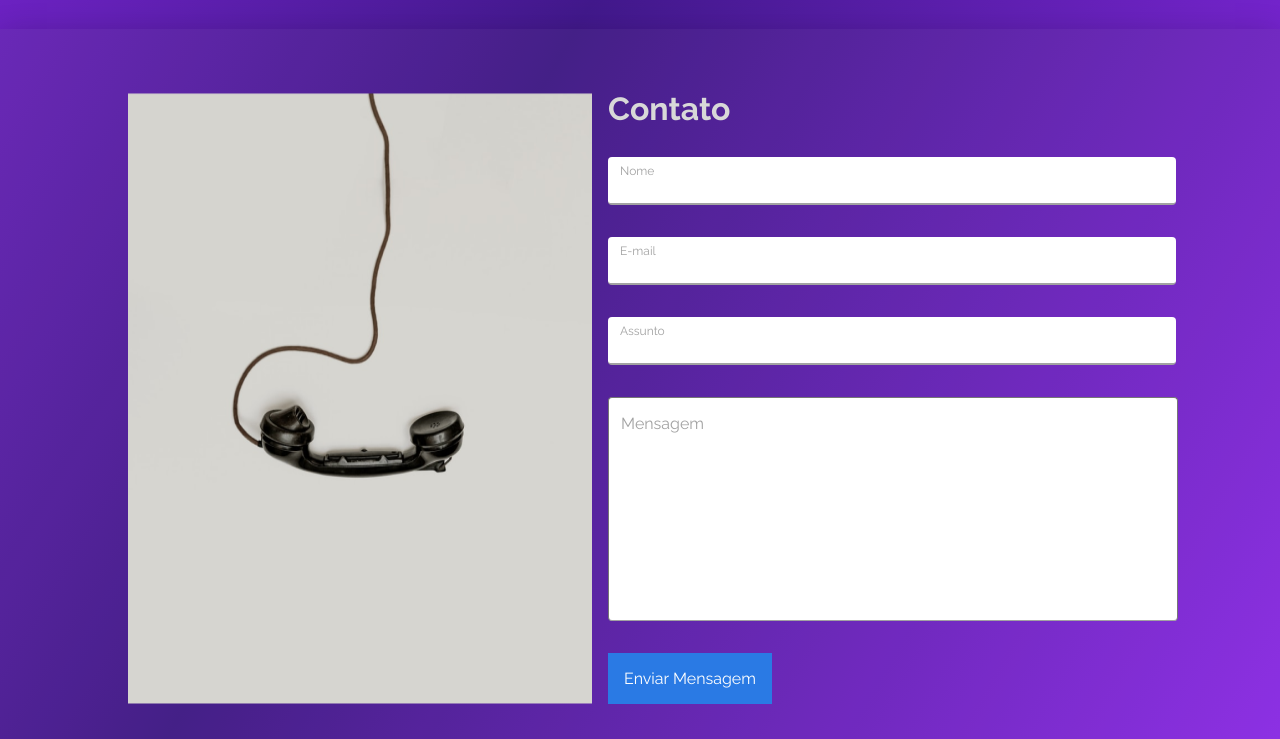
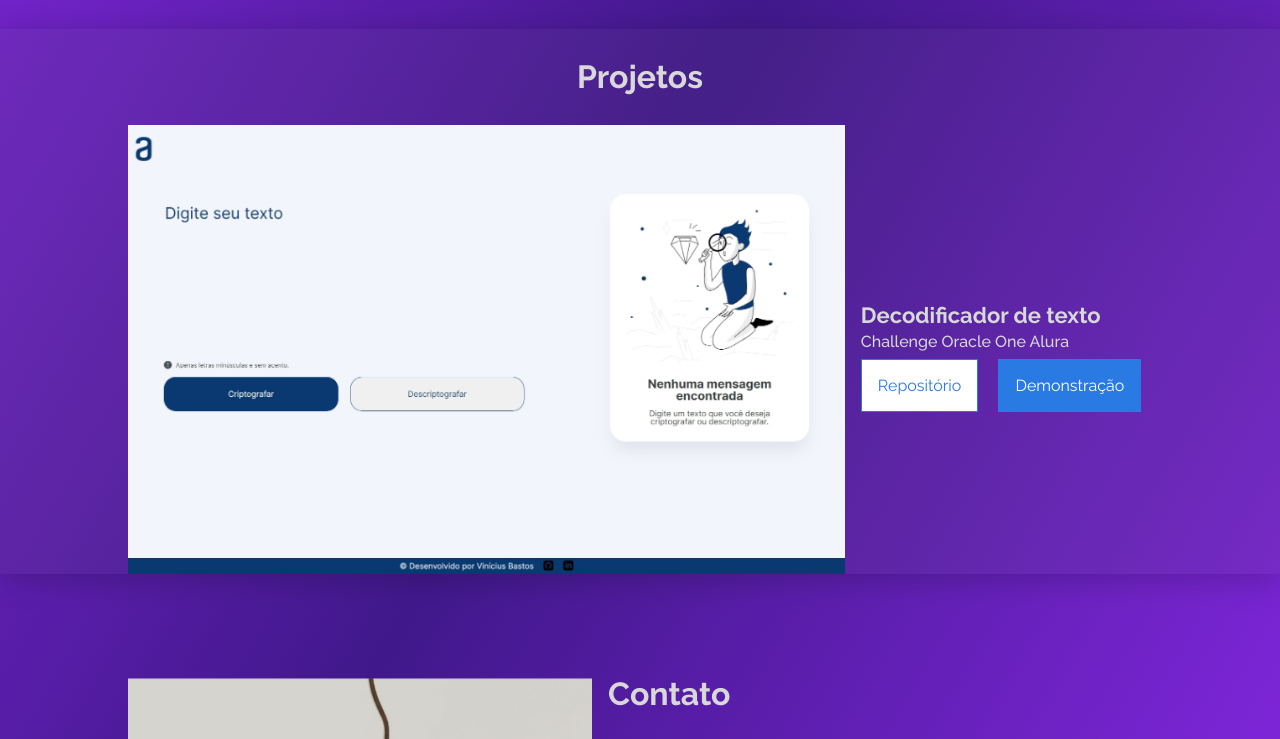
Before and after one commit to viniciusbastos-dev/Challenge-Oracle-ONE-Portfolio, a plain HTML site: page index.html in a window 1280 px wide. Shown: the part 1059-1798 px from the top of the page. Drawn offline with Linux system fonts and the light colour scheme.

Commit message:
Completed the desktop version

```diff
--- /dev/null
+++ b/assets/css/projetos/projeto-card.css
@@ -0,0 +1,35 @@
+.projeto__card {
+    display: flex;
+    align-items: center;
+    gap: 16px;
+    margin-bottom: 2.5rem;
+}
+
+.projeto__card__imagem {
+    width: 70%;
+}
+
+.projeto__card__title {
+    font-size: 1.375rem;
+    font-weight: 700;
+    margin-bottom: 8px;
+}
+
+.projeto__card__subtitle {
+    font-weight: 500;
+    margin-bottom: 28px;
+}
+
+.projeto__card__link {
+    color: #2a7ae4;
+    padding: 16px;
+    border: 0.5px #2a7ae4 solid;
+    background-color: #ffffff;
+    margin-right: 16px;
+}
+
+.projeto__card__link:nth-child(even) {
+    color: white;
+    background-color: #2a7ae4;
+    margin: 0;
+}
--- /dev/null
+++ b/assets/css/projetos/projeto-titulo.css
@@ -0,0 +1,7 @@
+.projeto__titulo {
+    font-size: 2rem;
+    font-weight: 700;
+    padding-top: 2rem;
+    margin-bottom: 2rem;
+    text-align: center;
+}
--- a/index.html
+++ b/index.html
@@ -9,6 +9,7 @@
     <link rel="preconnect" href="https://fonts.googleapis.com">
     <link rel="preconnect" href="https://fonts.gstatic.com" crossorigin>
     <link href="https://fonts.googleapis.com/css2?family=Raleway:wght@400;500;700&display=swap" rel="stylesheet">
+    <link rel="shortcut icon" href="assets/img/favicon.png" type="image/x-icon">
 
     <link rel="stylesheet" href="assets/css/reset.css">
     <link rel="stylesheet" href="assets/css/style.css">
@@ -32,6 +33,9 @@
 
     <link rel="stylesheet" href="assets/css/skills/skill-titulo.css">
     <link rel="stylesheet" href="assets/css/skills/skill-card.css">
+
+    <link rel="stylesheet" href="assets/css/projetos/projeto-titulo.css">
+    <link rel="stylesheet" href="assets/css/projetos/projeto-card.css">
 
     <link rel="stylesheet" href="assets/css/contato/contato.css">
     <link rel="stylesheet" href="assets/css/contato/contato-formulario.css">
@@ -105,41 +109,64 @@
             <div class="skill__card__wrapper escondido">
                 <div class="skill__card">
                     <div>
-                        <img src="assets/img/html_icone.svg" alt="Icone do HTML" class="skill__card__icone">
+                        <img src="assets/img/skills/html_icone.svg" alt="Icone do HTML" class="skill__card__icone">
                         <h3 class="skill__card__nome">HTML</h3>
                     </div>
                 </div>
                 <div class="skill__card">
                     <div>
-                        <img src="assets/img/javascript_icone.svg" alt="Icone do JavaScript" class="skill__card__icone">
+                        <img src="assets/img/skills/javascript_icone.svg" alt="Icone do JavaScript"
+                            class="skill__card__icone">
                         <h3 class="skill__card__nome">JavaScript</h3>
                     </div>
                 </div>
                 <div class="skill__card">
                     <div>
-                        <img src="assets/img/php_icone.svg" alt="Icone do PHP" class="skill__card__icone">
+                        <img src="assets/img/skills/php_icone.svg" alt="Icone do PHP" class="skill__card__icone">
                         <h3 class="skill__card__nome">PHP</h3>
                     </div>
                 </div>
                 <div class="skill__card">
                     <div>
-                        <img src="assets/img/node_icone.svg" alt="Icone do NodeJS" class="skill__card__icone">
+                        <img src="assets/img/skills/node_icone.svg" alt="Icone do NodeJS" class="skill__card__icone">
                         <h3 class="skill__card__nome">NodeJS</h3>
                     </div>
                 </div>
                 <div class="skill__card">
                     <div>
-                        <img src="assets/img/react_icone.svg" alt="Icone do React" class="skill__card__icone">
+                        <img src="assets/img/skills/react_icone.svg" alt="Icone do React" class="skill__card__icone">
                         <h3 class="skill__card__nome">React</h3>
                     </div>
                 </div>
                 <div class="skill__card">
                     <div>
-                        <img src="assets/img/css_icone.svg" alt="Icone do CSS" class="skill__card__icone">
+                        <img src="assets/img/skills/css_icone.svg" alt="Icone do CSS" class="skill__card__icone">
                         <h3 class="skill__card__nome">CSS</h3>
                     </div>
                 </div>
             </div>
+        </section>
+
+        <section class="projeto container" id="projetos">
+
+            <h2 class="projeto__titulo escondido">Projetos</h2>
+
+            <div class="projeto__card">
+                <img class="projeto__card__imagem" src="assets/img/projetos/decodificador.jpg" alt="">
+                <div class="projeto__card__info">
+                    <h3 class="projeto__card__title">Decodificador de texto</h3>
+                    <p class="projeto__card__subtitle">Challenge Oracle One Alura</p>
+
+                    <a class="projeto__card__link"
+                        href="https://github.com/viniciusbastos-dev/Challenge-Oracle-ONE-Criptografador"
+                        target="_blank">Repositório</a>
+                    <a class="projeto__card__link"
+                        href="https://viniciusbastos-dev.github.io/Challenge-Oracle-ONE-Criptografador/"
+                        target="_blank">Demonstração</a>
+
+                </div>
+            </div>
+
         </section>
 
         <section class="contato container" id="contato">
```
Also changed, not shown: assets/img/favicon.png (added), assets/img/projetos/decodificador.jpg (added), assets/img/skills/css_icone.svg (renamed from assets/img/css_icone.svg), assets/img/skills/html_icone.svg (renamed from assets/img/html_icone.svg), assets/img/skills/javascript_icone.svg (renamed from assets/img/javascript_icone.svg), assets/img/skills/node_icone.svg (renamed from assets/img/node_icone.svg), assets/img/skills/php_icone.svg (renamed from assets/img/php_icone.svg), assets/img/skills/react_icone.svg (renamed from assets/img/react_icone.svg).
